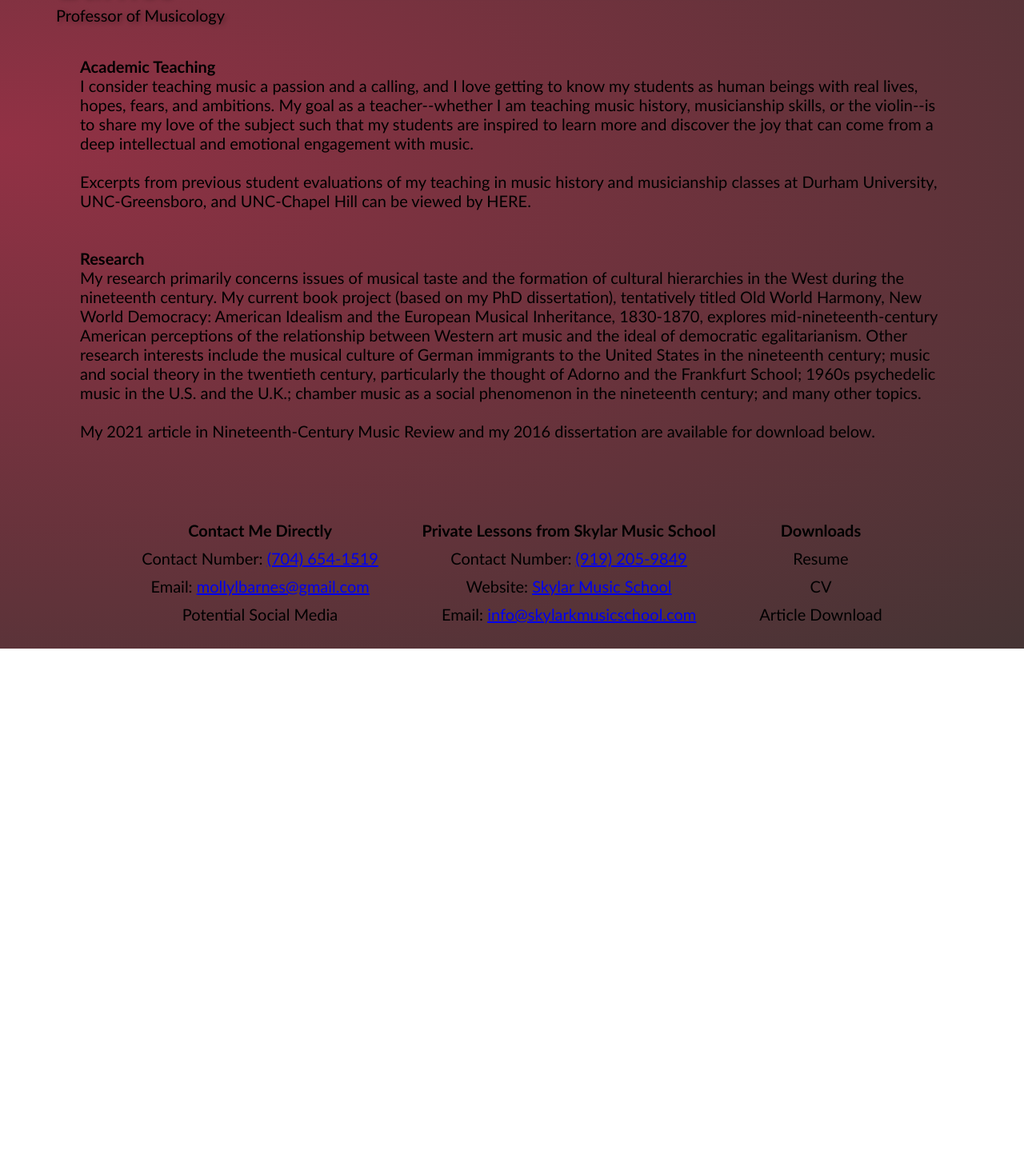
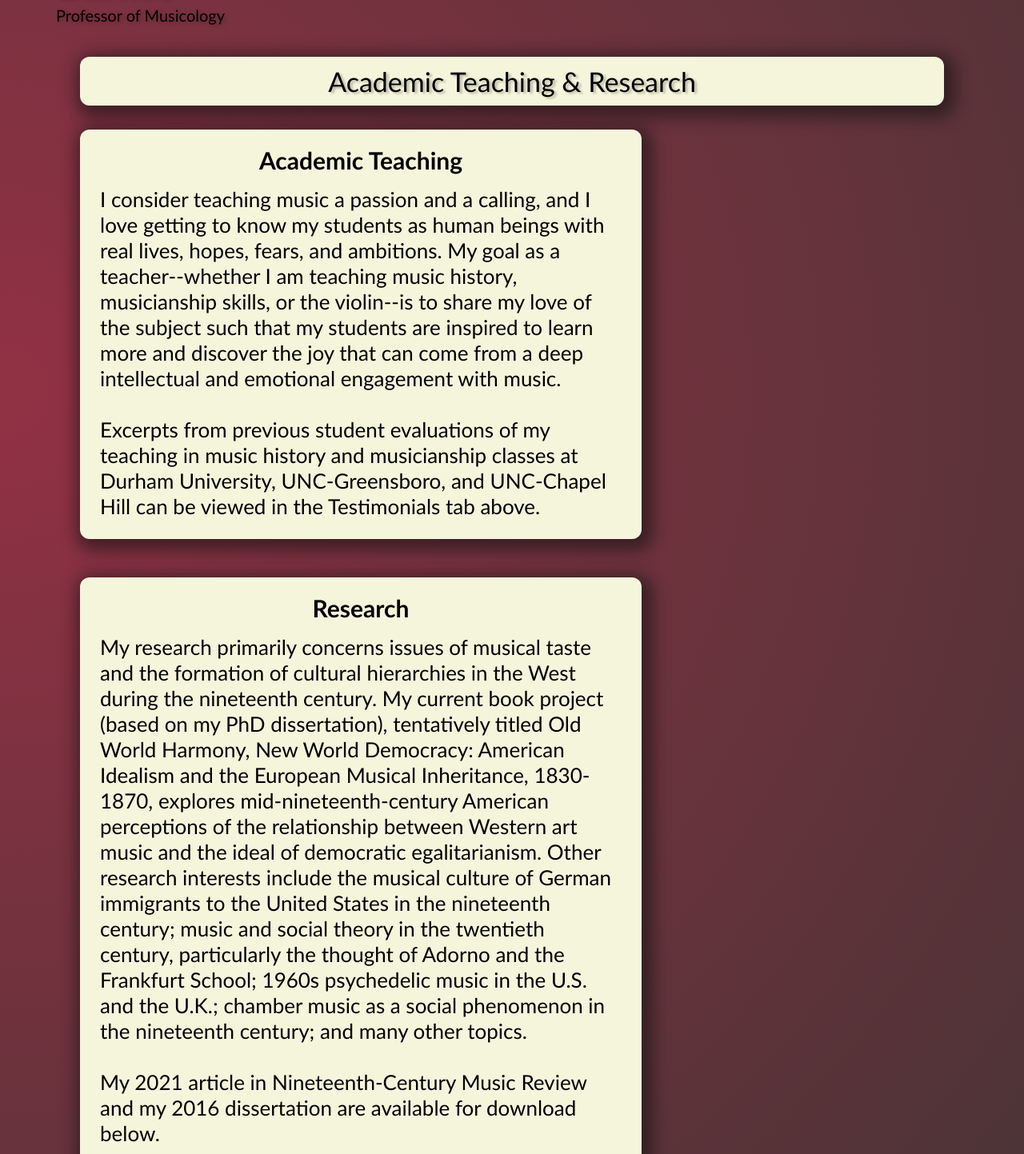
Before and after one commit to jlayher/molly-barnes-music, a Next.js app: page /academic-teaching in a window 1280 px wide. Shown: the part 147-1590 px from the top of the page at 80% size. Before the commit the page ends 958 px from the top, so only its background shows below. Built offline with nearby package versions, Linux system fonts and the light colour scheme.

Commit message:
Made Changes to Academic Page, and Home Page bg-colors

```diff
--- a/src/pages/academic-teaching.js
+++ b/src/pages/academic-teaching.js
@@ -1,55 +1,73 @@
-import Layout from '@/layout/Layout'
-import React from 'react'
+import Layout from "@/layout/Layout";
+import React from "react";
+
+import styles from "@/styles/academic.module.css";
 
 const AcademicTeaching = () => {
   return (
     <Layout>
-      {/* create a container for the page */}
+      {/* academic title container */}
+      <div className={styles.academic__title}>Academic Teaching & Research</div>
+
+      {/* Content Container for Cards */}
+      <div className={styles.academic__body_container}>
+        <div className={styles.academic__body_text_container}>
+
+
           {/* create a container for Academic teaching and show on left */}
+          <div className={styles.academic__body_text_teaching}>
             <h1>Academic Teaching</h1>
             <p>
-        I consider teaching music a passion and a calling, and I love getting to
-        know my students as human beings with real lives, hopes, fears, and
-        ambitions. My goal as a teacher--whether I am teaching music history,
-        musicianship skills, or the violin--is to share my love of the subject
-        such that my students are inspired to learn more and discover the joy
-        that can come from a deep intellectual and emotional engagement with
-        music.
+              I consider teaching music a passion and a calling, and I love
+              getting to know my students as human beings with real lives, hopes,
+              fears, and ambitions. My goal as a teacher--whether I am teaching
+              music history, musicianship skills, or the violin--is to share my
+              love of the subject such that my students are inspired to learn more
+              and discover the joy that can come from a deep intellectual and
+              emotional engagement with music.
               <br />
               <br />
               {/* Add: You can view my Acacdemic evaluations here */}
-        Excerpts from previous student evaluations of my teaching in
-        music history and musicianship classes at Durham University,
-        UNC-Greensboro, and UNC-Chapel Hill can be viewed by HERE.
+              Excerpts from previous student evaluations of my teaching in music
+              history and musicianship classes at Durham University,
+              UNC-Greensboro, and UNC-Chapel Hill can be viewed in the
+              Testimonials tab above.
             </p>
+          </div>
 
           {/* remove breaks */}
-      <br/>
+          <br />
           <br />
 
           {/* create a container for Research and show to the right */}
+          <div className={styles.academic__body_text_research}>
             <h1>Research</h1>
             <p>
-        My research primarily concerns issues of musical taste and the formation
-        of cultural hierarchies in the West during the nineteenth century. My
-        current book project (based on my PhD dissertation), tentatively titled
-        Old World Harmony, New World Democracy: American Idealism and the
-        European Musical Inheritance, 1830-1870, explores mid-nineteenth-century
-        American perceptions of the relationship between Western art music and
-        the ideal of democratic egalitarianism. Other research interests include
-        the musical culture of German immigrants to the United States in the
-        nineteenth century; music and social theory in the twentieth century,
-        particularly the thought of Adorno and the Frankfurt School; 1960s
-        psychedelic music in the U.S. and the U.K.; chamber music as a social
-        phenomenon in the nineteenth century; and many other topics.
+              My research primarily concerns issues of musical taste and the
+              formation of cultural hierarchies in the West during the nineteenth
+              century. My current book project (based on my PhD dissertation),
+              tentatively titled Old World Harmony, New World Democracy: American
+              Idealism and the European Musical Inheritance, 1830-1870, explores
+              mid-nineteenth-century American perceptions of the relationship
+              between Western art music and the ideal of democratic
+              egalitarianism. Other research interests include the musical culture
+              of German immigrants to the United States in the nineteenth century;
+              music and social theory in the twentieth century, particularly the
+              thought of Adorno and the Frankfurt School; 1960s psychedelic music
+              in the U.S. and the U.K.; chamber music as a social phenomenon in
+              the nineteenth century; and many other topics.
               <br />
               <br />
-        My 2021
-        article in Nineteenth-Century Music Review and my 2016 dissertation are
-        available for download below.
+              My 2021 article in Nineteenth-Century Music Review and my 2016
+              dissertation are available for download below.
             </p>
+          </div>
+
+
+        </div>
+      </div>
     </Layout>
   );
-}
+};
 
-export default AcademicTeaching
+export default AcademicTeaching;
--- /dev/null
+++ b/src/styles/academic.module.css
@@ -0,0 +1,88 @@
+
+.academic__title {
+    display: flex;
+    justify-content: center;
+
+    padding-top: 10px;
+    padding-bottom: 10px;
+    margin: 0px 0px 20px 0px;
+
+    border-radius: 12px;
+
+    font-size: 34px;
+    font-weight: 400;
+
+    text-shadow: 3px 2px 3px rgba(0,0,0,0.25);
+    background-color: beige;
+
+      /* gradient generated with cssmatic.com */
+  -webkit-box-shadow: 5px 6px 20px 9px rgba(18,18,18,0.57);
+  -moz-box-shadow: 5px 6px 20px 9px rgba(18,18,18,0.57);
+  box-shadow: 5px 6px 20px 9px rgba(18,18,18,0.57);
+  }
+
+.academic__body_container {
+    display: flex;
+    flex-direction: column;
+
+}
+
+.academic__body_text_container {
+    display: flex;
+    flex-direction: column;
+
+}
+
+
+.academic__body_text_teaching {
+    display: flex;
+    flex-direction: column;
+    align-items: center;
+
+    background-color: beige;
+    border-radius: 12px;
+    padding: 10px;
+    max-width: 65%;
+    margin-top: 10px;
+
+/* gradient generated with cssmatic.com */
+    -webkit-box-shadow: 5px 6px 20px 9px rgba(18,18,18,0.57);
+    -moz-box-shadow: 5px 6px 20px 9px rgba(18,18,18,0.57);
+    box-shadow: 5px 6px 20px 9px rgba(18,18,18,0.57);
+}
+
+.academic__body_text_research {
+    display: flex;
+    flex-direction: column;
+    align-items: center;
+
+    background-color: beige;
+    border-radius: 12px;
+    padding: 10px;
+    max-width: 65%;
+
+      /* gradient generated with cssmatic.com */
+    -webkit-box-shadow: 5px 6px 20px 9px rgba(18,18,18,0.57);
+    -moz-box-shadow: 5px 6px 20px 9px rgba(18,18,18,0.57);
+    box-shadow: 5px 6px 20px 9px rgba(18,18,18,0.57);
+}
+
+.academic__body_text_teaching h1 {
+    font-size: 30px;
+    padding-top: 10px;
+}
+
+.academic__body_text_teaching p {
+    font-size: 26px;
+    padding: 15px;
+}
+
+.academic__body_text_research h1 {
+    font-size: 30px;
+    padding-top: 10px;
+}
+
+.academic__body_text_research p {
+    font-size: 26px;
+    padding: 15px;
+}
```
Also changed, not shown: src/styles/Home.module.css (+4 -3 lines). Lines whose indentation alone changed are shown as unchanged.
